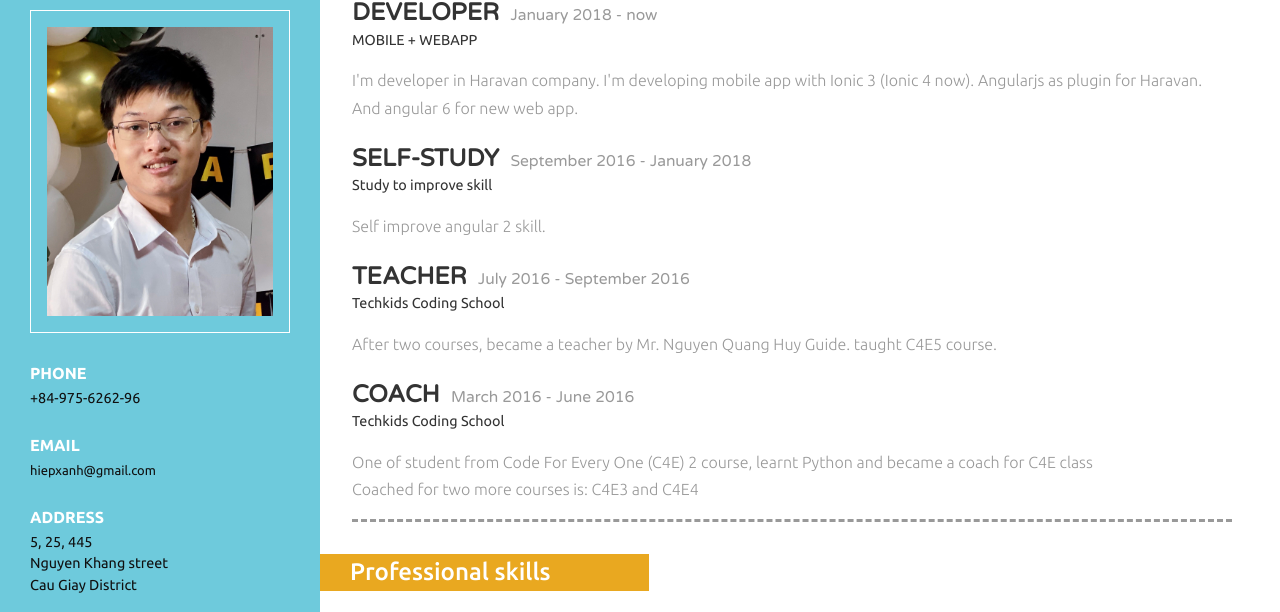
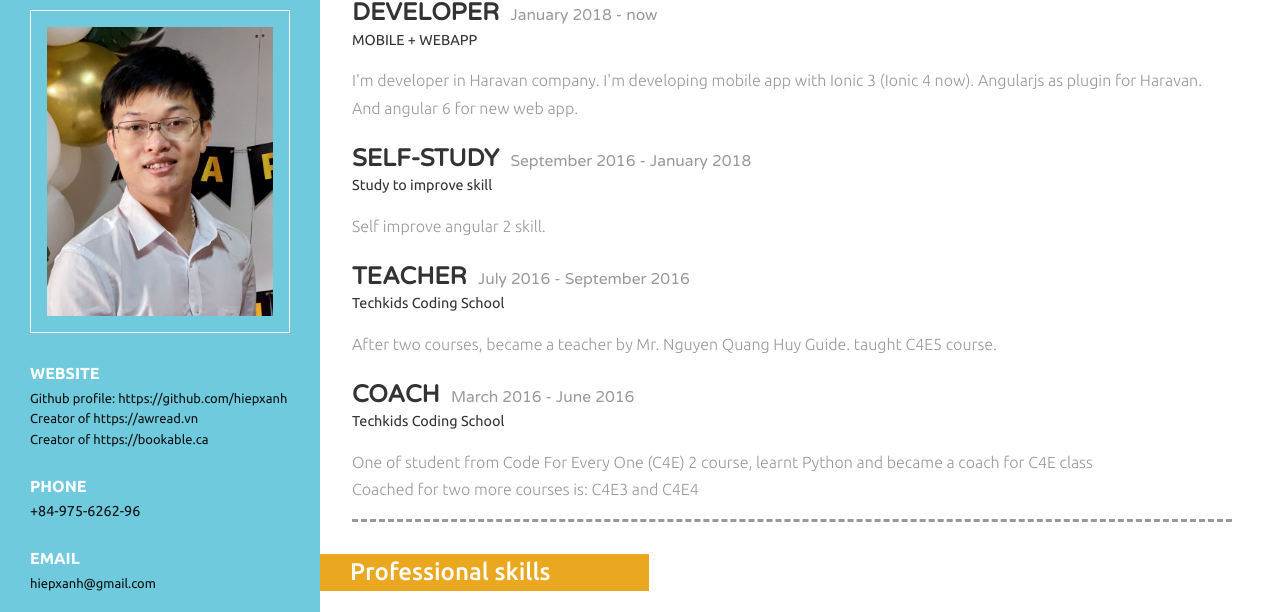
Before and after one commit to hiepxanh/hiepxanh.github.io, a plain HTML site: page index.html in a window 1280 px wide. Shown: the part 124-736 px from the top of the page. Drawn offline with Linux system fonts and the light colour scheme.

Commit message:
update: profile

```diff
--- a/index.html
+++ b/index.html
@@ -47,10 +47,17 @@ License URL: http://creativecommons.org/licenses/by/3.0/
 			 <img  src="images/avatar.jpg" alt=""/>
 		 </div>
 		<div class="details">
-			 <h3>PHONE</h3>
-			 <p>+84-975-6262-96</p>
-			 <h3>EMAIL</h3>
-			 <p><a href="mailto@example.com">hiepxanh@gmail.com</a></p>
+
+			 <h3>WEBSITE</h3>
+			 <p>
+				<a href="https://github.com/hiepxanh">Github profile: https://github.com/hiepxanh</a> <br>
+				 <a href="https://awread.vn">Creator of https://awread.vn</a> <br>
+				 <a href="https://bookable.ca">Creator of https://bookable.ca</a>
+			</p>
+			<h3>PHONE</h3>
+			<p>+84-975-6262-96</p>
+			<h3>EMAIL</h3>
+			<p><a href="mailto@example.com">hiepxanh@gmail.com</a></p>
 			 <address>
 			 <h3>ADDRESS</h3>
 			 <span>5, 25, 445</span>
```
